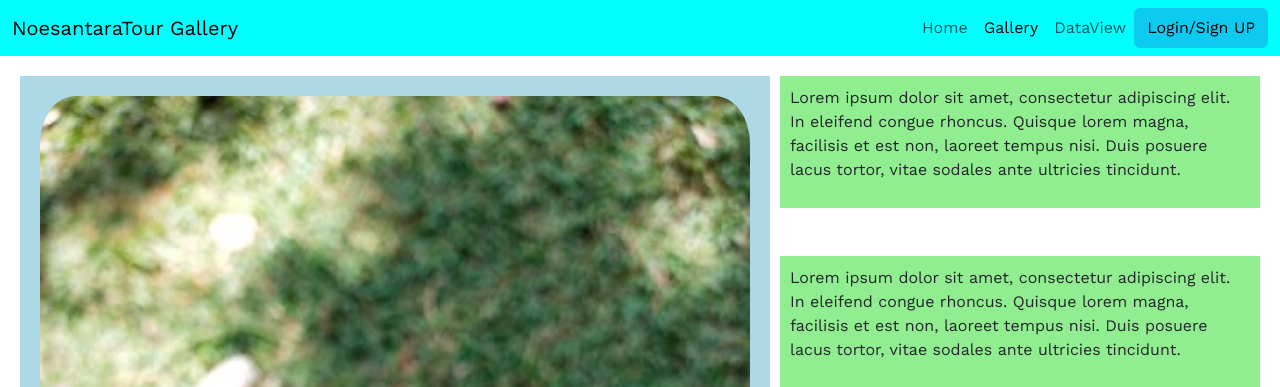
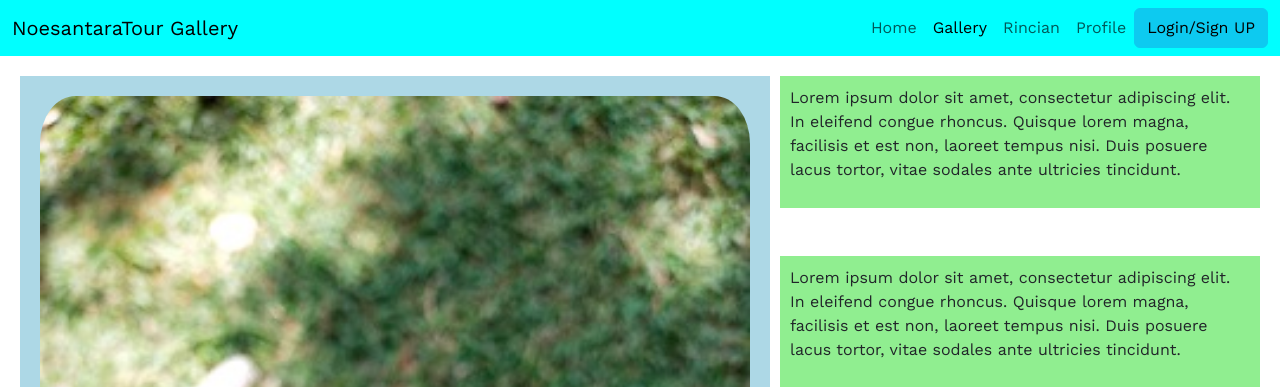
Before and after one commit to ImnRNS/final-Project-4, a Python web app: template templates/booking.html in a window 1280 px wide. Shown: the top 387 px of the page. Run offline with Jinja, Linux system fonts and the light colour scheme; the template is opened without the code that fills it, so the values that code supplies are empty; some libraries are stand-ins or nearby versions.

Commit message:
Initial Commit

```diff
--- a/templates/booking.html
+++ b/templates/booking.html
@@ -83,8 +83,9 @@
           <div class="collapse navbar-collapse justify-content-end" id="navbarNavAltMarkup">
               <div class="navbar-nav">
               <a class="nav-link" href="#">Home</a>
-          <a class="nav-link active" href="#">Gallery</a>
-          <a class="nav-link" href="#">DataView</a>
+              <a class="nav-link active" href="Gallery_page.htmlgit">Gallery</a>
+              <a class="nav-link" href="#">Rincian</a>
+              <a class="nav-link" href="#">Profile</a>
               <button type="button" class="btn btn-info mx2">Login/Sign UP</button>
               </div>
           </div>
```
Lines whose indentation alone changed are shown as unchanged.
